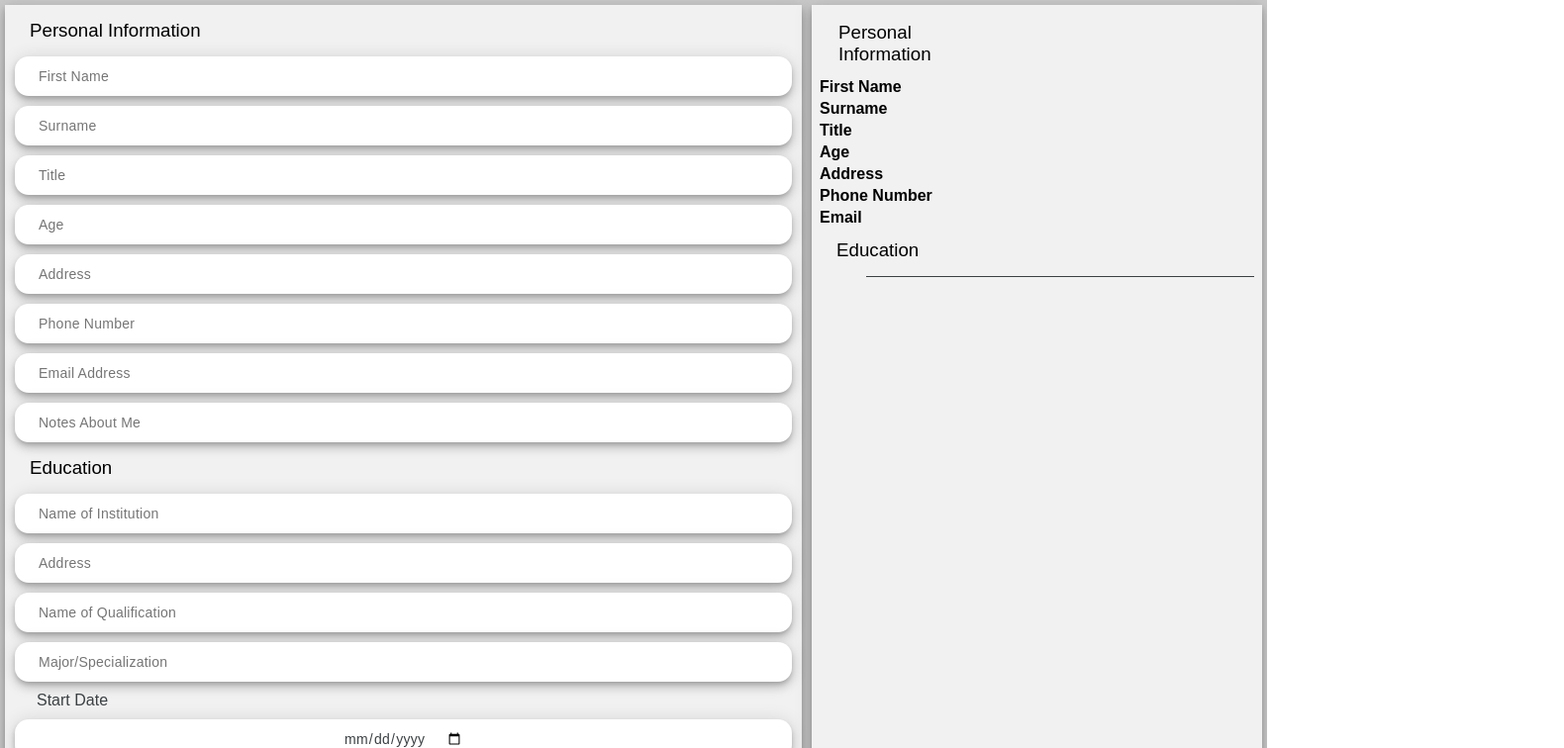
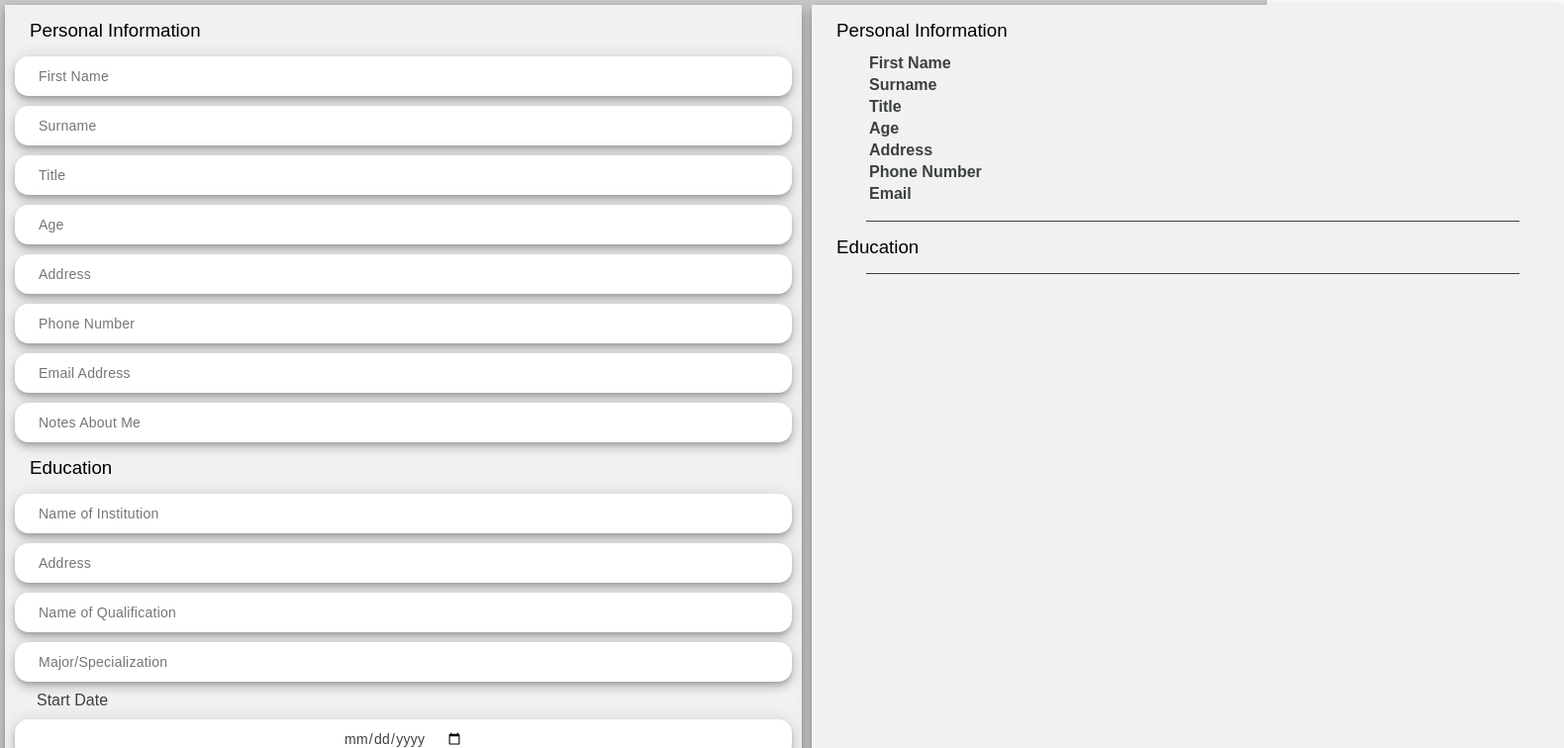
Before and after one commit to ScottCRed/cv-app, a React (Create React App) app: page / in a window 1280 px wide. Shown: the top 756 px of the page at 99% size, 1580 px wide, since content can reach past the window. Built offline with nearby package versions, Linux system fonts and the light colour scheme.

Commit message:
Clean up

```diff
--- a/src/components/PersonalInfoPreview.js
+++ b/src/components/PersonalInfoPreview.js
@@ -4,12 +4,12 @@ function PersonalInfoPreview(props) {
     const {personalInfo} = props;
 
     return (
-        <div className="personalInfoWrapper">
-            <table className="personalTbl">
-                <thead><h3>Personal Information</h3></thead>
+        <div className="preview">
+        <h3>Personal Information</h3>
+            <table className="previewTbl">
                 <tbody>
                 <tr>
-                    <td style={{'width': '30%'}}><b>First Name </b></td>
+                    <td style={{'width': '35%'}}><b>First Name </b></td>
                     <td>{personalInfo.firstName}</td>
                 </tr>
                 <tr>
@@ -38,7 +38,7 @@ function PersonalInfoPreview(props) {
                 </tr>
                 </tbody>
             </table>
-            <div className="break"></div>
+            <div className="line"/>
         </div>
     )
 }
```
